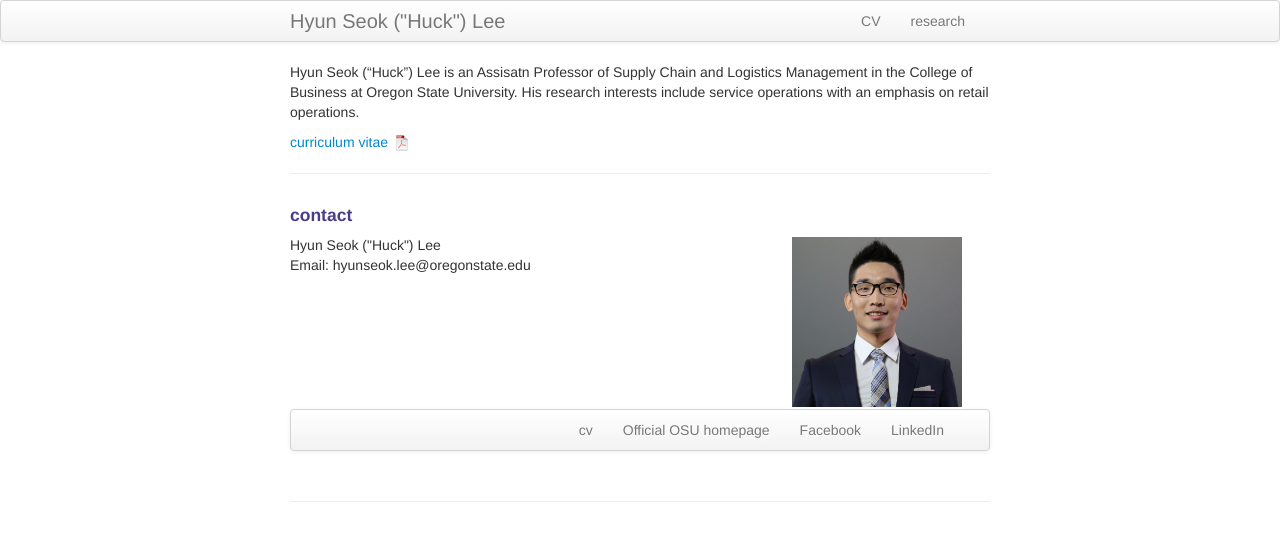
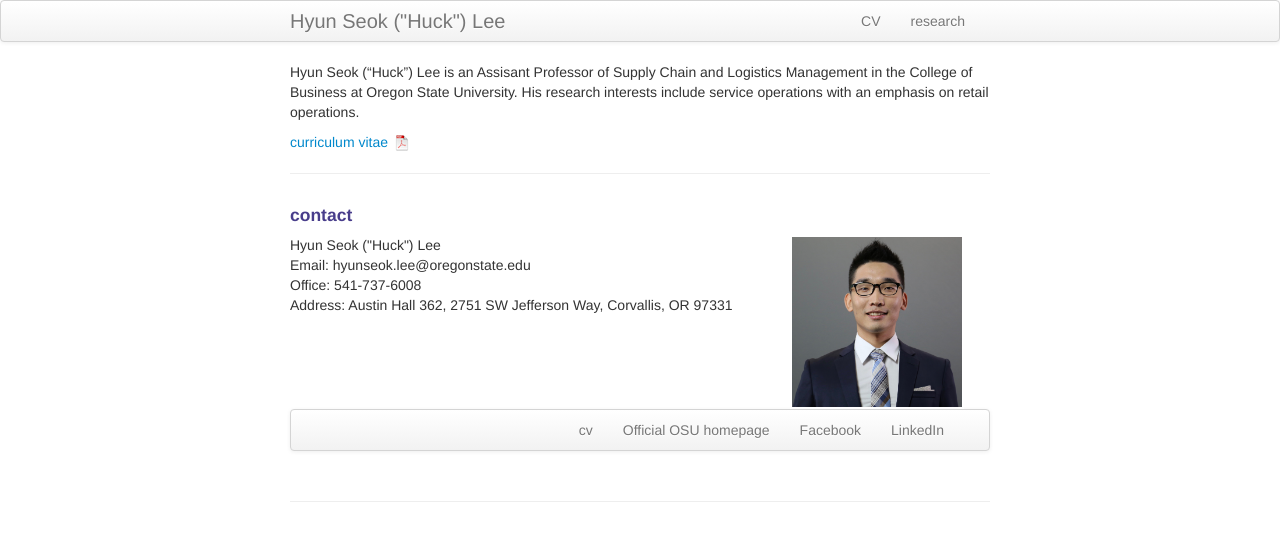
Before and after one commit to lordya2/lordya2.github.io, a Jekyll site: the page built from index.md, in a window 1280 px wide. Shown: the top 541 px of the page. Built offline with Jekyll 4.4.1, drawn with Linux system fonts in a browser that asks for light colours.

Commit message:
Update index.md

```diff
--- a/index.md
+++ b/index.md
@@ -5,7 +5,7 @@ description: Huck Lee is an Assistant Professor at Oregon State University.
 keywords: Hyun Seok, Huck, Lee, service, retail.
 ---
 
-Hyun Seok ("Huck") Lee is an Assisatn Professor of Supply Chain and Logistics Management in the College of Business at Oregon State University. His research interests include service operations with an emphasis on retail operations.
+Hyun Seok ("Huck") Lee is an Assisant Professor of Supply Chain and Logistics Management in the College of Business at Oregon State University. His research interests include service operations with an emphasis on retail operations.
 
 [curriculum vitae ![CV as pdf]({{ BASE_PATH }}/pages/icons16/pdf-icon.png)]({{ BASE_PATH }}/assets/CV.pdf)<br/>
 
@@ -20,6 +20,8 @@ Hyun Seok ("Huck") Lee is an Assisatn Professor of Supply Chain and Logistics Ma
         <div class="span5">
             Hyun Seok ("Huck") Lee <br/>
             Email: hyunseok.lee@oregonstate.edu<br/>
+            Office: 541-737-6008<br/>
+            Address: Austin Hall 362, 2751 SW Jefferson Way, Corvallis, OR 97331<br/>
         </div>
 
         <div class="span2">
```
